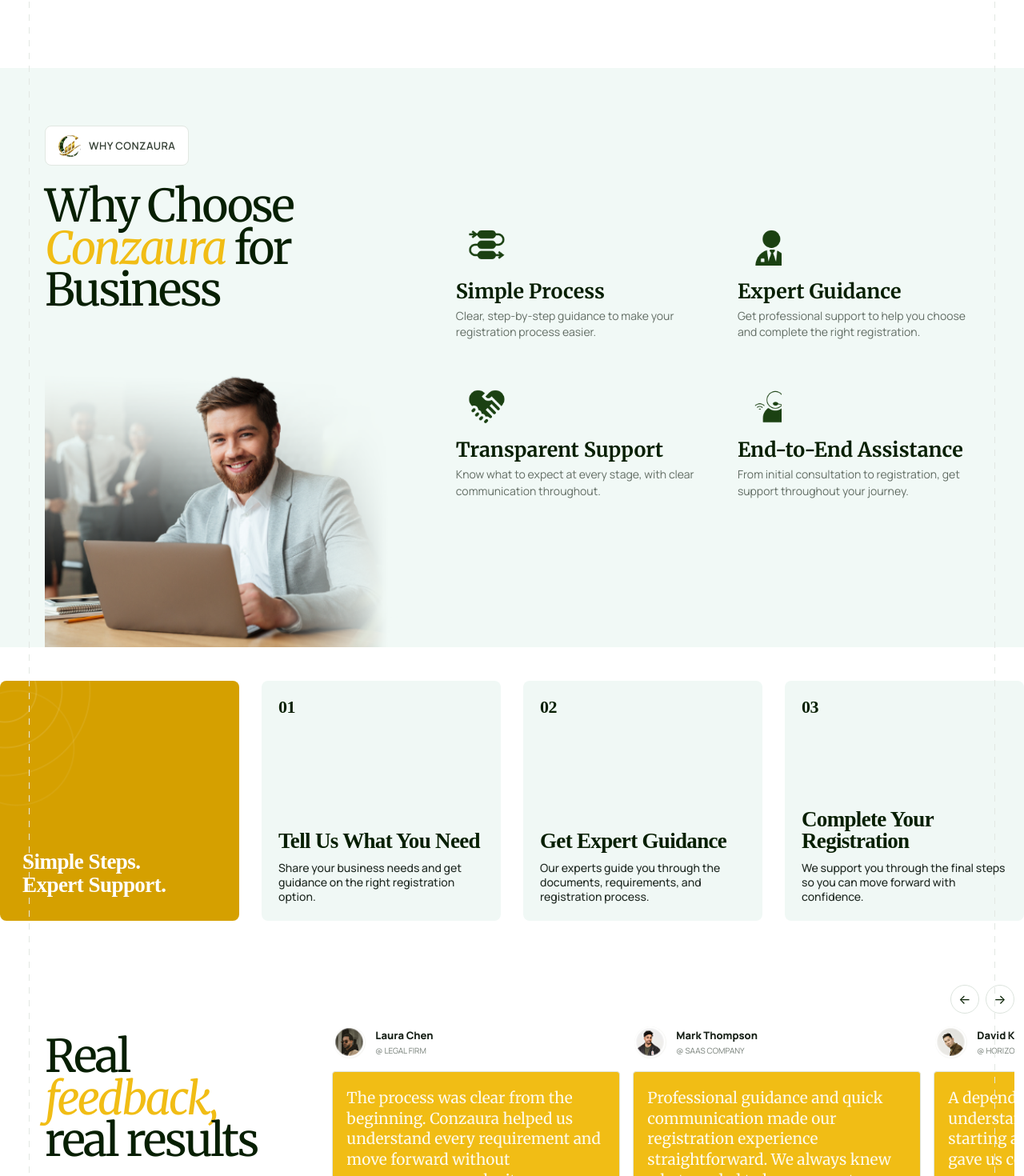
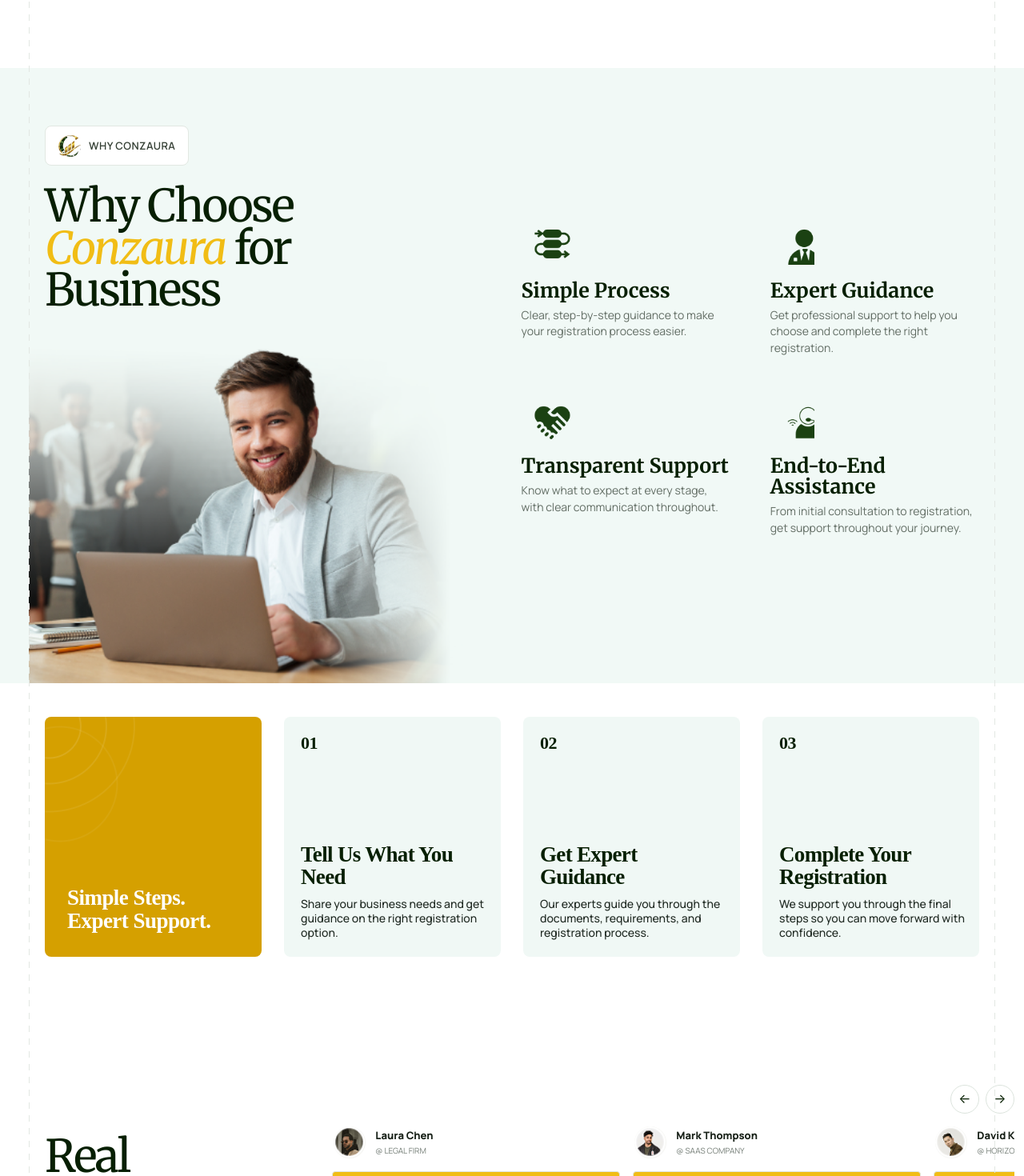
Before and after one commit to conzaura-biz/website, a React (Vite) app: page / in a window 1280 px wide. Shown: the part 2351-3821 px from the top of the page at 80% size. Built offline with nearby package versions, Linux system fonts and the light colour scheme; no server answers.

Commit message:
Update layout gaps and alignments across Why Choose and Process Steps to match mockup perfectly

```diff
--- a/src/components/ProcessSteps.jsx
+++ b/src/components/ProcessSteps.jsx
@@ -18,12 +18,11 @@
 
 export default function ProcessSteps() {
   return (
+    <div className="container">
       <div className="process-grid">
         <div className="process-label">
           <span>
-          Simple Steps.
-          <br />
-          Expert Support.
+            Simple Steps.<br />Expert Support.
           </span>
         </div>
 
@@ -35,5 +34,6 @@
           </article>
         ))}
       </div>
+    </div>
   );
 }
--- a/src/components/SectionTitle.jsx
+++ b/src/components/SectionTitle.jsx
@@ -1,11 +1,18 @@
 import BrandMark from './BrandMark';
 
-export default function SectionTitle({ eyebrow, title, description, align = 'center', light = false }) {
+export default function SectionTitle({
+  eyebrow,
+  eyebrowIcon,
+  title,
+  description,
+  align = 'center',
+  light = false,
+}) {
   return (
     <div className={`section-title align-${align} ${light ? 'is-light' : ''}`}>
       {eyebrow && (
         <div className="eyebrow">
-          <BrandMark />
+          {eyebrowIcon || <BrandMark />}
           <span>{eyebrow}</span>
         </div>
       )}
--- a/src/styles/global.css
+++ b/src/styles/global.css
@@ -255,22 +255,22 @@
   overflow: hidden;
   isolation: isolate;
 }
-.why-grid { display: grid; grid-template-columns: 38% 62%; min-height: 650px; }
+.why-grid { display: grid; grid-template-columns: 45% 55%; min-height: 650px; }
 .why-left { padding-top: 84px; display: flex; flex-direction: column; justify-content: space-between; }
-.why-left .section-title { padding-right: 70px; }
-.why-left .section-title h2 { font-size: clamp(60px, 4.6vw, 86px); }
-.why-image { margin-top: 40px; overflow: hidden; min-height: 360px; }
+.why-left .section-title { padding-right: 40px; }
+.why-left .section-title h2 { font-size: clamp(54px, 4vw, 76px); }
+.why-image { margin-top: 20px; overflow: hidden; min-height: 360px; margin-left: -20px; }
 .why-image img { width: 100%; height: 100%; object-fit: contain; object-position: left bottom; }
-.why-items { align-self: center; display: grid; grid-template-columns: 1fr 1fr; gap: 75px 62px; padding: 86px 0 74px 96px; }
+.why-items { align-self: center; display: grid; grid-template-columns: 1fr 1fr; gap: 40px 30px; padding: 86px 0 74px 40px; }
 .why-items article { max-width: 310px; }
 .why-items article svg { color: var(--green); }
-.why-items h3 { margin: 15px 0 8px; color: var(--green); font: 600 27px/1.04 var(--serif); }
-.why-items p { margin: 0; color: #626D64; font-size: 15px; line-height: 1.48; }
+.why-items h3 { margin: 15px 0 8px; color: var(--green); font: 600 24px/1.04 var(--serif); }
+.why-items p { margin: 0; color: #626D64; font-size: 14px; line-height: 1.48; }
 
 /* Process — exact four-card layout from the reference */
 .process-section {
   width: 100%;
-  padding: 0;
+  padding: 80px 0;
   margin: 0;
   background: #fff;
 }
```
Lines whose indentation alone changed are shown as unchanged.
